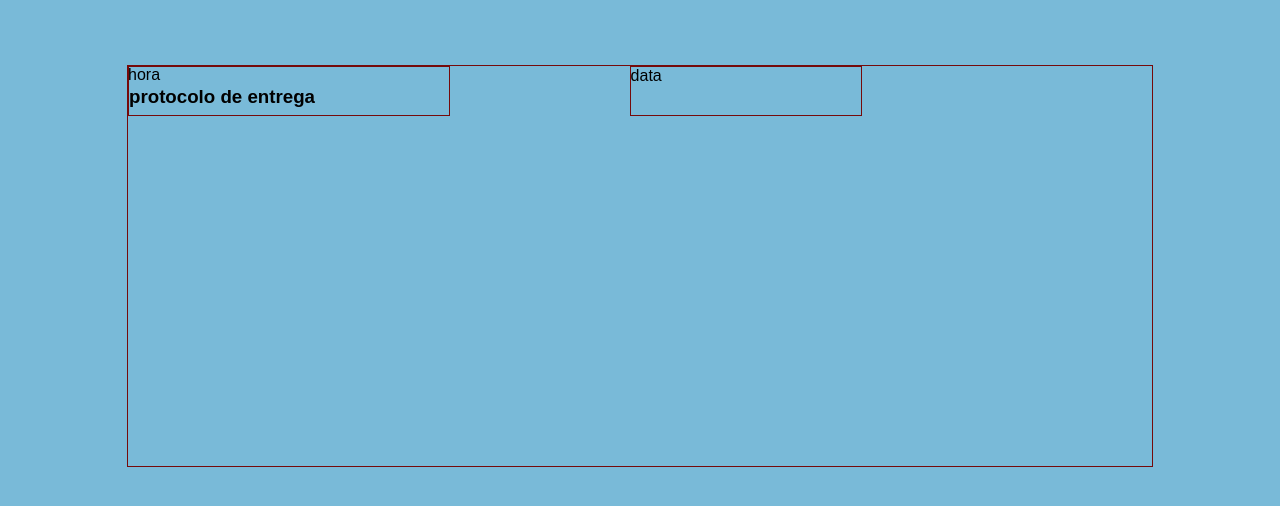
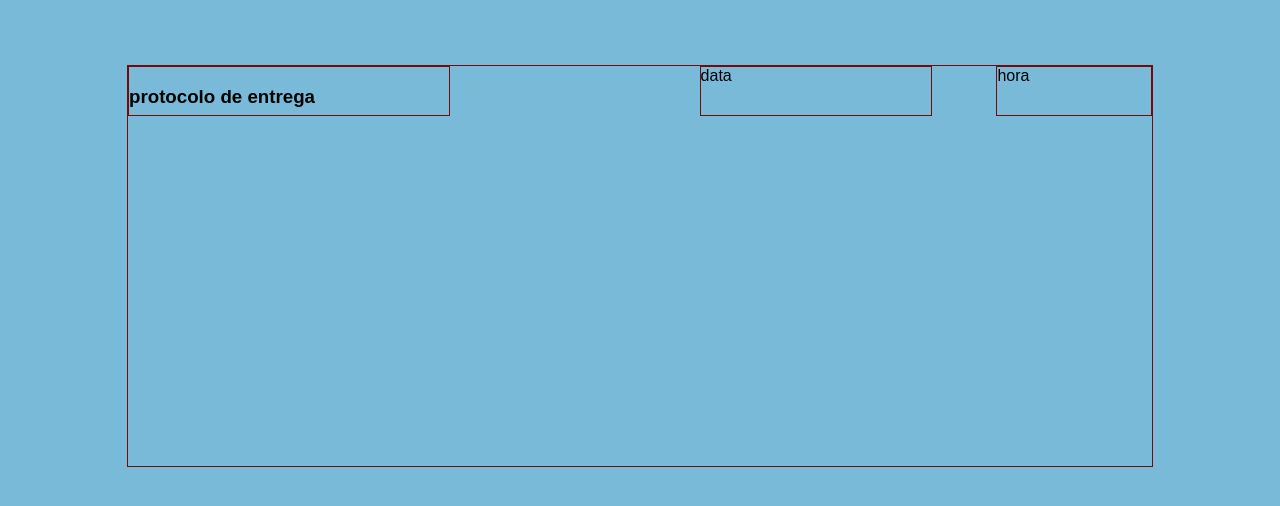
Before and after one commit to nhengler/Protocolo-NW, a plain HTML site: page index.html in a window 1280 px wide. Drawn offline with Linux system fonts and the light colour scheme.

Commit message:
Update style.css

```diff
--- a/style.css
+++ b/style.css
@@ -32,5 +32,15 @@ body{
     margin: 0; /* remove a margem */
     position: absolute; /* posiciona em relação ao pai */
     top: 0;
-    right: 290px;
+    right: 220px;
 }
+
+#horaRecebimento{
+    border: 1px solid rgb(117, 10, 10);
+    width: 12vw; /* 25% da largura da viewport */
+    height: 6vh; /* 6% da altura da viewport */
+    margin: 0; /* remove a margem */
+    position: absolute; /* posiciona em relação ao pai */
+    top: 0;
+    right: 0;
+}
```
